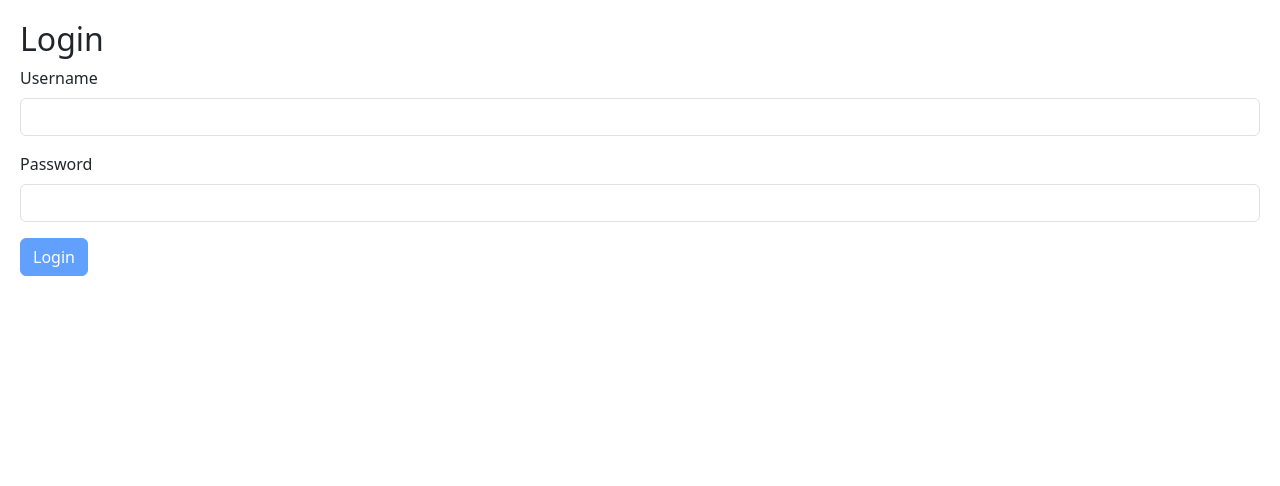
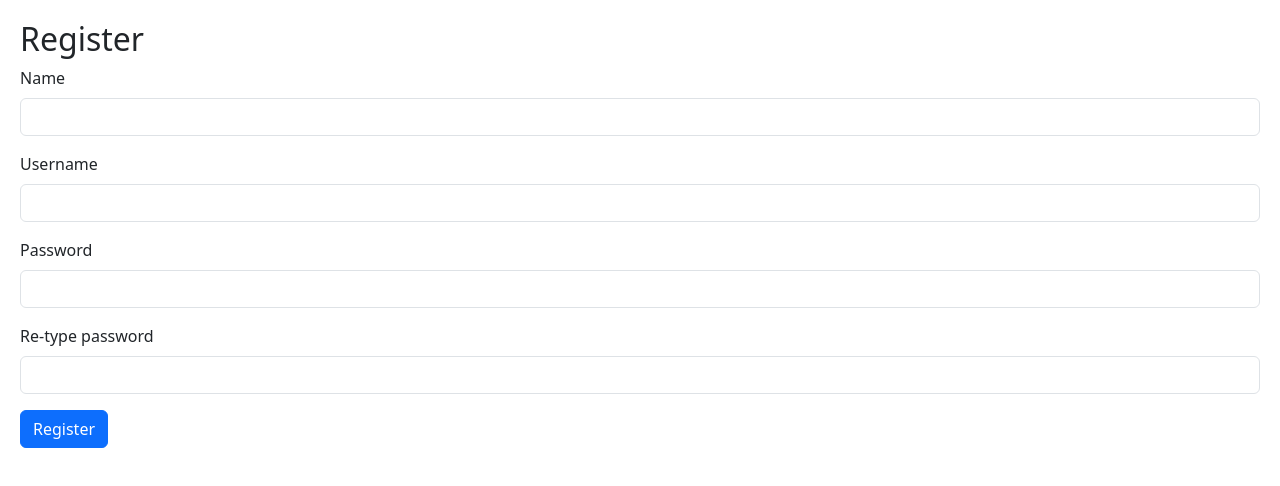
Before and after one commit to ddddami/expense-tracker, a React (Vite) app: page / in a window 1280 px wide. Shown: the top 486 px of the page. Built offline with nearby package versions, Linux system fonts and the light colour scheme; no server answers.

Commit message:
Add user registration

```diff
--- a/src/App.tsx
+++ b/src/App.tsx
@@ -4,8 +4,7 @@ import ExpenseForm from "./components/ExpenseForm";
 import ExpenseFilter from "./components/ExpenseFilter";
 import ExpenseService, { Expense } from "./services/expense-service";
 
-import Login from "./components/LoginForm";
-import LoginForm from "./components/LoginForm";
+import RegisterForm from "./components/RegisterForm";
 
 const App = () => {
   const [selectedCategory, setSelectedCategory] = useState("");
@@ -51,7 +50,7 @@ const App = () => {
   //     <ExpenseList expenses={visibleExpenses} onDelete={handleDelete} />
   //   </div>
   // );
-  return <LoginForm />;
+  return <RegisterForm />;
 };
 
 export default App;
--- a/src/components/RegisterForm.tsx
+++ b/src/components/RegisterForm.tsx
@@ -1,6 +1,8 @@
 import { useForm } from "react-hook-form";
 import { z } from "zod";
 import { zodResolver } from "@hookform/resolvers/zod";
+import userService from "../services/user-service";
+import { setToken } from "../services/auth-service";
 
 const schema = z
   .object({
@@ -29,13 +31,18 @@ const RegisterForm = () => {
     reset,
     formState: { errors, isSubmitting },
   } = useForm<RegisterFormData>({ resolver: zodResolver(schema) });
+
+  const doSubmit = (data: RegisterFormData) => {
+    userService
+      .registerUser(data.name, data.username, data.password1, data.password2)
+      .then((res) => {
+        reset();
+        setToken(res.data.token);
+      })
+      .catch((err) => console.log(err));
+  };
   return (
-    <form
-      onSubmit={handleSubmit((data) => {
-        console.log(data);
-        reset();
-      })}
-    >
+    <form onSubmit={handleSubmit(doSubmit)}>
       <h2>Register</h2>
       <div className="mb-3">
         <label htmlFor="name" className="form-label">
--- /dev/null
+++ b/src/services/user-service.ts
@@ -0,0 +1,26 @@
+import apiClient from "./api-client";
+
+interface User {
+  id: number;
+  name: string;
+  email: string;
+}
+
+const getUser = () => {
+  return apiClient.get<User>("/user");
+};
+const registerUser = (
+  name: string,
+  email: string,
+  password: string,
+  password_confirmation: string
+) => {
+  return apiClient.post("/register/", {
+    name,
+    email,
+    password,
+    password_confirmation,
+  });
+};
+
+export default { getUser, registerUser };
```
